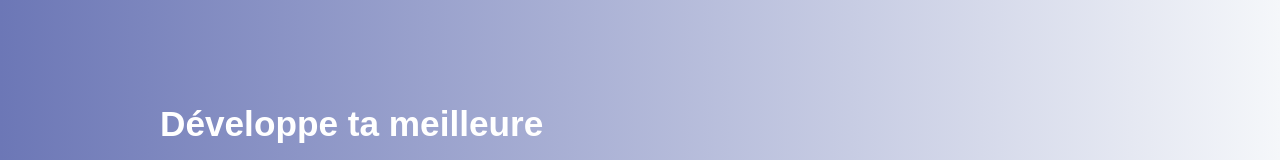
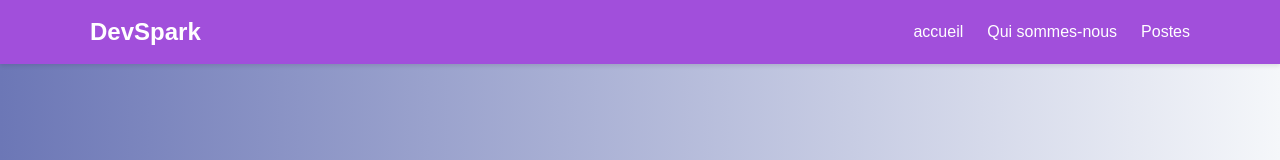
Before and after one commit to CHERRAQI-web/DevSpark, a React (Vite) app: page / in a window 1280 px wide. Shown: the top 160 px of the page. Built offline with nearby package versions, Linux system fonts and the light colour scheme.

Commit message:
Support navbar

```diff
--- a/src/App.jsx
+++ b/src/App.jsx
@@ -3,11 +3,13 @@ import Body from "./components/body";
 import React from "react";
 import Footer from "./components/Footer";
 import SectionHero from "./components/SectionHero";
+import Navbar from "./components/Navbar/Navbar";
+import { TbLayoutNavbar } from "react-icons/tb";
 
 function App() {
   return (
     <div className="app">
-      {/* Your other components */}
+    <Navbar/>
       <main>
         <SectionHero></SectionHero>
         <Body />
```
